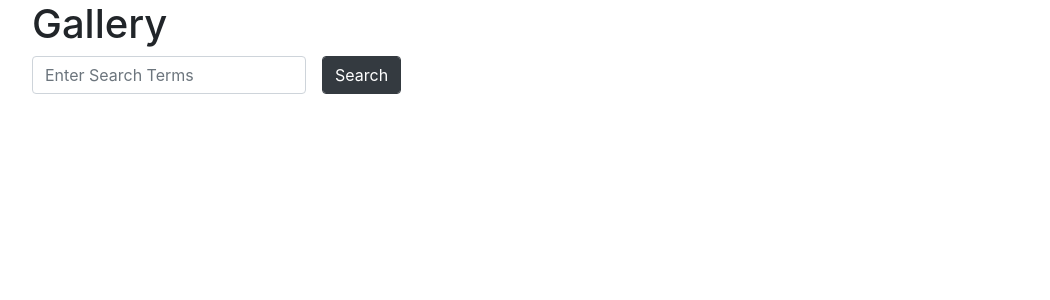
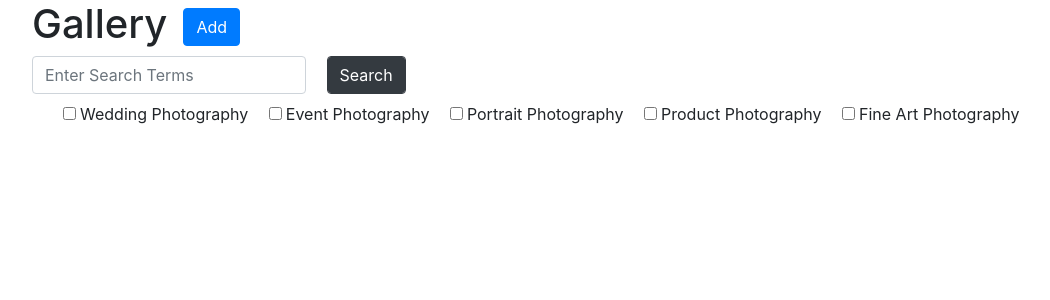
Before and after one commit to deniseleechewwoon/project-3-ardourphotographydatabase, a Flask app: page /photos in a window 1280 px wide. Shown: the top 300 px of the page, without its empty margins (53-1103 px from the left). Run offline with Flask 2, Linux system fonts and the light colour scheme; data that the repository does not hold is empty; some libraries are stand-ins or nearby versions.

Commit message:
update search function and create button

```diff
--- a/ardour_photography/app.py
+++ b/ardour_photography/app.py
@@ -27,6 +27,30 @@ def show_all_photos():
             "$regex": search_terms,
             "$options":"i"
         }
+
+    search_type = request.args.get('type_wedding')
+    if search_type is not None and search_type is not False:
+        criteria['type.name'] = "Wedding Photography"
+
+    search_type = request.args.get('type_event')
+    if search_type is not None and search_type is not False:
+        criteria['type.name'] = "Event Photography"
+
+    search_type = request.args.get('type_portrait')
+    if search_type is not None and search_type is not False:
+        criteria['type.name'] = "Portrait Photography"
+
+    search_type = request.args.get('type_product')
+    if search_type is not None and search_type is not False:
+        criteria['type.name'] = "Product Photography"
+
+    search_type = request.args.get('type_fineart')
+    if search_type is not None and search_type is not False:
+        criteria['type.name'] = "Fine Art Photography"
+
+
+
+
 
     all_photos = client[DB_NAME].photo.find(criteria)
     return render_template('show_photos.template.html', all_photos=all_photos)
--- a/ardour_photography/templates/show_photos.template.html
+++ b/ardour_photography/templates/show_photos.template.html
@@ -1,11 +1,24 @@
 {%extends 'layout.template.html' %}
 {%block content%}
 
-<h1>Gallery</h1>
+<h1>Gallery<a class="btn btn-primary ml-3" href="{{ url_for('create_photo')}}" role="button">Add</a></h1>
+
+
 
 <form class="form-inline mb-3" method="GET">
-    <input type="text" placeholder="Enter Search Terms" name="search-terms" class="form-control"/>
-    <input type="submit" value="Search" class="ml-3 form-control btn-dark"/>
+    <div>
+        <input type="text" placeholder="Enter Search Terms" name="search-terms" class="form-control"/>
+        <input type="submit" value="Search" class="ml-3 form-control btn-dark"/>
+    </div>
+
+    <div class="container mt-2">
+        <input type="checkbox" name="type_wedding" class="form-check-input ml-3"/>Wedding Photography
+        <input type="checkbox" name="type_event" class="form-check-input ml-3"/>Event Photography
+        <input type="checkbox" name="type_portrait" class="form-check-input ml-3"/>Portrait Photography
+        <input type="checkbox" name="type_product" class="form-check-input ml-3"/>Product Photography
+        <input type="checkbox" name="type_fineart" class="form-check-input ml-3"/>Fine Art Photography
+    <div>
+
 </form>
 
 <table class="table">
```
